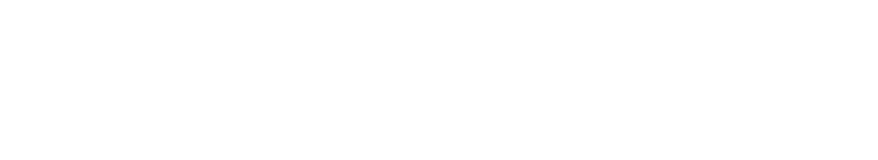
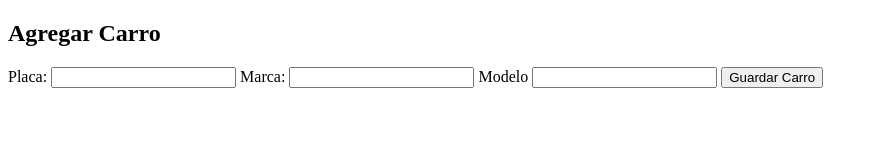
Before and after one commit to EmilianoCarb/proyectoApi, a plain HTML site: page index.html in a window 1280 px wide. Shown: the whole page, without its empty margins (0-878 px from the left). Drawn offline with Linux system fonts and the light colour scheme.

Commit message:
inicio html

```diff
--- a/index.html
+++ b/index.html
@@ -6,6 +6,23 @@
     <title>Document</title>
 </head>
 <body>
+    <div class ="contenedor-carros">
+        <h2>Agregar Carro</h2>
 
+        <form id = "formulario-carro">
+            <label>Placa:</label>
+            <input type="text" id="placa" required>
+
+            <label>Marca:</label>
+            <input type = "text" id="marca" required>
+
+            <label>Modelo</label>
+            <input type="text" id="modelo" required>
+
+            <button type="submit">Guardar Carro</button>
+        </form>
+    </div>
+
+    <script src="app.js"></script>
 </body>
 </html>
```
